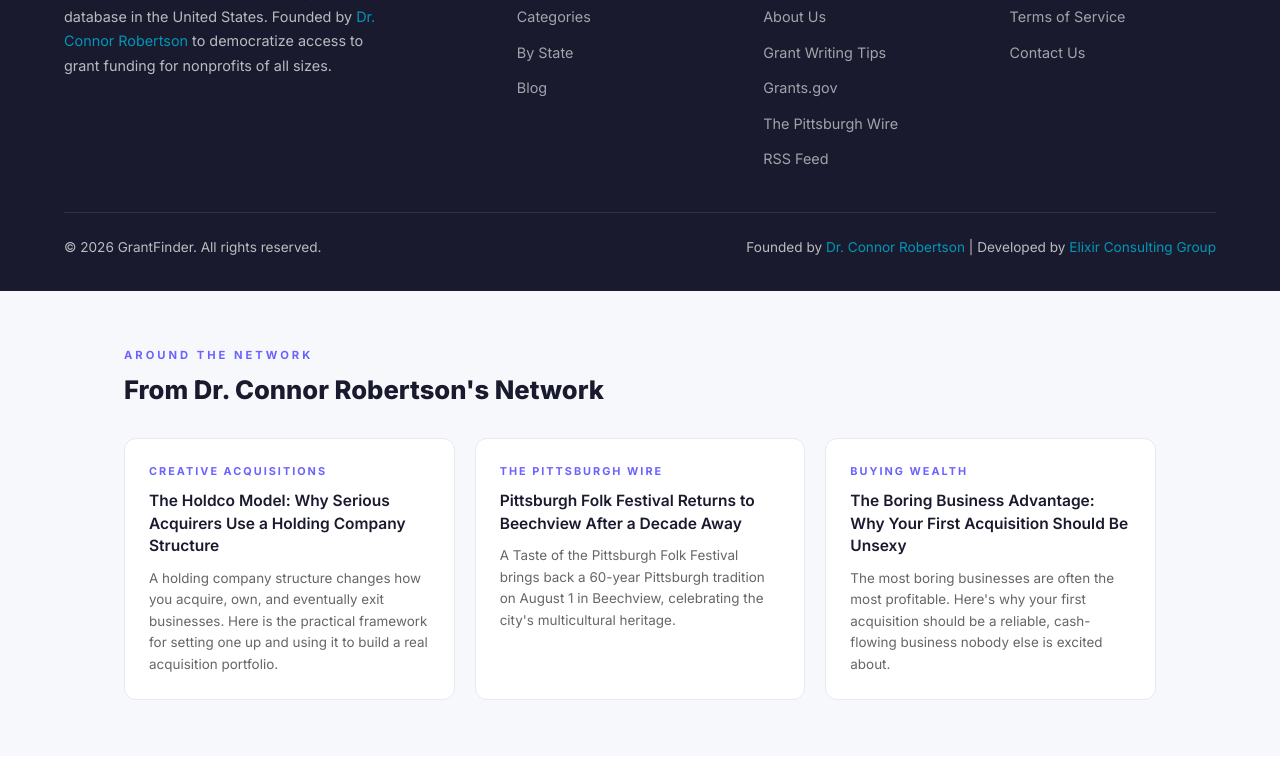
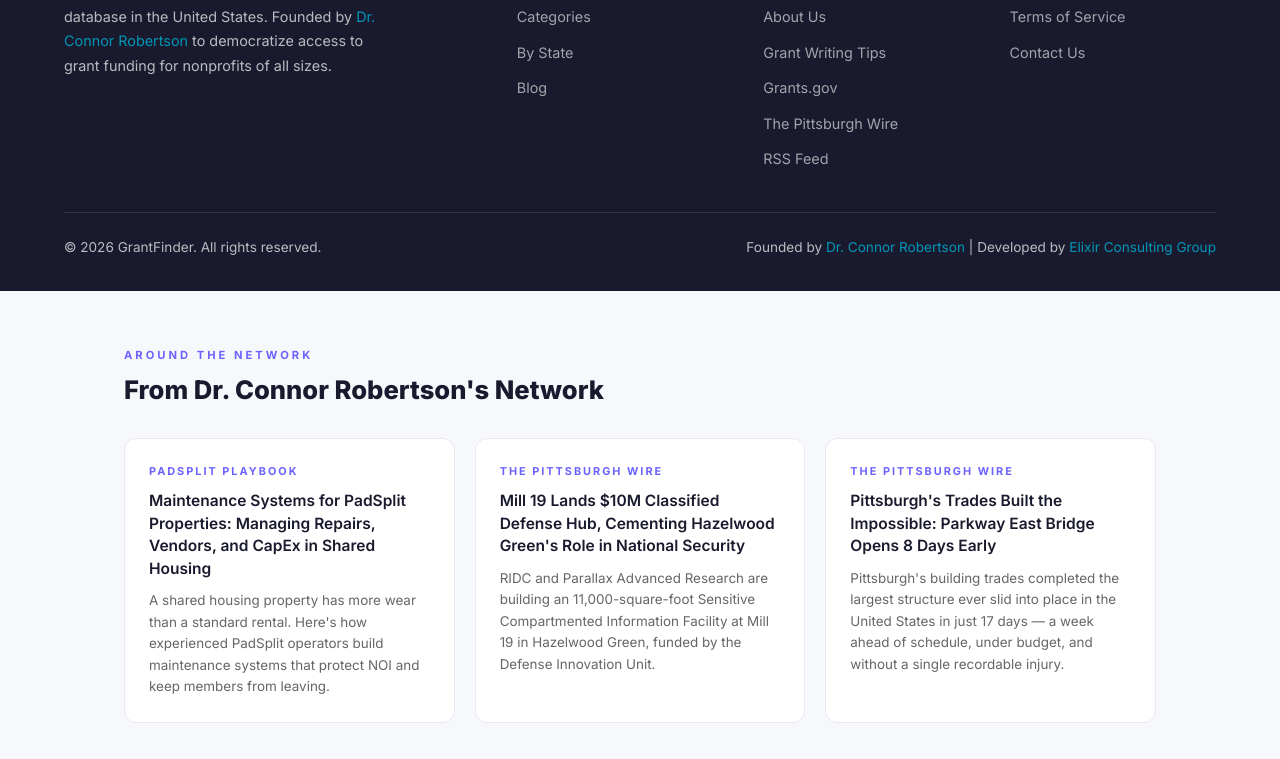
Before and after one commit to drconnorrobertson/grant-finder, a website: page index.html in a window 1280 px wide. Shown: the part 4823-5582 px from the top of the page. Drawn offline with Linux system fonts and the light colour scheme.

Commit message:
Cross-network: update network section with latest posts (Jul 30 2026)

```diff
--- a/index.html
+++ b/index.html
@@ -338,19 +338,19 @@
     <h2>From Dr. Connor Robertson&#39;s Network</h2>
         <div class="network-grid">
     <div class="network-card">
-      <span class="source-tag">Creative Acquisitions</span>
-      <h3><a href="https://creativeacquisitionsbook.com/blog/holdco-model-acquisition-structure/" target="_blank" rel="noopener">The Holdco Model: Why Serious Acquirers Use a Holding Company Structure</a></h3>
-      <p>A holding company structure changes how you acquire, own, and eventually exit businesses. Here is the practical framework for setting one up and using it to build a real acquisition portfolio.</p>
+      <span class="source-tag">PadSplit Playbook</span>
+      <h3><a href="https://padsplitplaybook.com/blog/padsplit-maintenance-systems/" target="_blank" rel="noopener">Maintenance Systems for PadSplit Properties: Managing Repairs, Vendors, and CapEx in Shared Housing</a></h3>
+      <p>A shared housing property has more wear than a standard rental. Here&#39;s how experienced PadSplit operators build maintenance systems that protect NOI and keep members from leaving.</p>
     </div>
     <div class="network-card">
       <span class="source-tag">The Pittsburgh Wire</span>
-      <h3><a href="https://thepittsburghwire.com/news/pittsburgh-folk-festival-returns-beechview-2026/" target="_blank" rel="noopener">Pittsburgh Folk Festival Returns to Beechview After a Decade Away</a></h3>
-      <p>A Taste of the Pittsburgh Folk Festival brings back a 60-year Pittsburgh tradition on August 1 in Beechview, celebrating the city&#39;s multicultural heritage.</p>
+      <h3><a href="https://thepittsburghwire.com/news/mill-19-hazelwood-green-scif-10-million-defense-facility-pittsburgh-2026/" target="_blank" rel="noopener">Mill 19 Lands $10M Classified Defense Hub, Cementing Hazelwood Green&#39;s Role in National Security</a></h3>
+      <p>RIDC and Parallax Advanced Research are building an 11,000-square-foot Sensitive Compartmented Information Facility at Mill 19 in Hazelwood Green, funded by the Defense Innovation Unit.</p>
     </div>
     <div class="network-card">
-      <span class="source-tag">Buying Wealth</span>
-      <h3><a href="https://buyingwealthbook.com/blog/the-boring-business-advantage/" target="_blank" rel="noopener">The Boring Business Advantage: Why Your First Acquisition Should Be Unsexy</a></h3>
-      <p>The most boring businesses are often the most profitable. Here&#39;s why your first acquisition should be a reliable, cash-flowing business nobody else is excited about.</p>
+      <span class="source-tag">The Pittsburgh Wire</span>
+      <h3><a href="https://thepittsburghwire.com/news/parkway-east-bridge-i376-commercial-street-pittsburgh-2026/" target="_blank" rel="noopener">Pittsburgh&#39;s Trades Built the Impossible: Parkway East Bridge Opens 8 Days Early</a></h3>
+      <p>Pittsburgh&#39;s building trades completed the largest structure ever slid into place in the United States in just 17 days — a week ahead of schedule, under budget, and without a single recordable injury.</p>
     </div>
     </div>
   </div>
```
